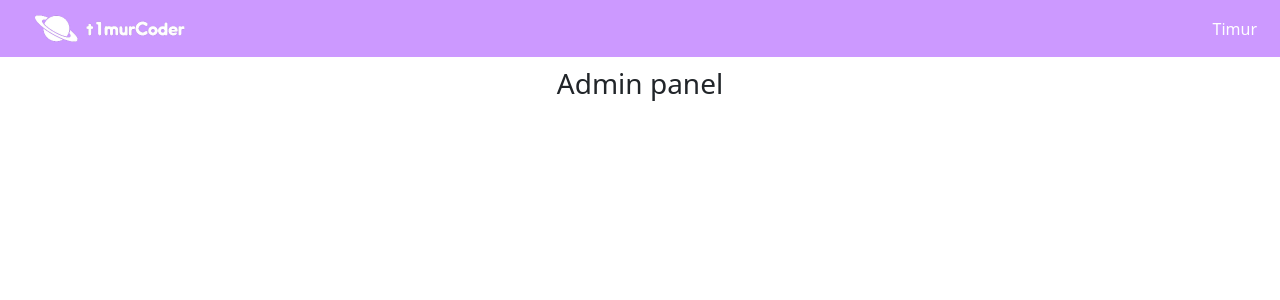
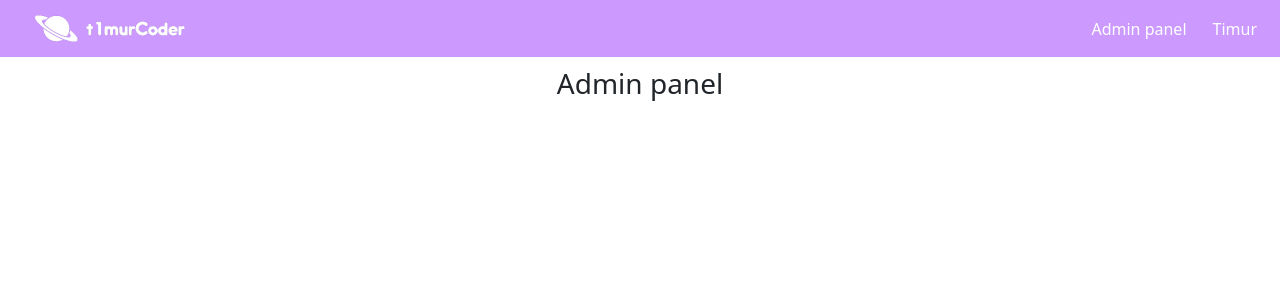
Before and after one commit to T1murCoder/my_blog_site, a Flask app: page /admin/ in a window 1280 px wide. Shown: the top 300 px of the page. Run offline with Flask 3, Linux system fonts and the light colour scheme; a user stored in the database is signed in.

Commit message:
Сделал кнопку для админки

```diff
--- a/templates/base.html
+++ b/templates/base.html
@@ -26,6 +26,9 @@
         <div class="collapse navbar-collapse" id="navbar">
           <div class="navbar-nav">
             {% if user.is_authenticated %}
+              {% if user.admin %}
+                <a class="nav-item nav-link" href="/admin">Admin panel</a>
+              {% endif %}
               <a class="nav-item nav-link" href="/logout">{{user.name}}</a>
             {% else %}
               <a class="nav-item nav-link" href="/login">Login</a>
```
Also changed, not shown: db/users.db.
